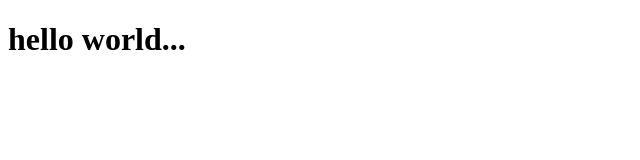
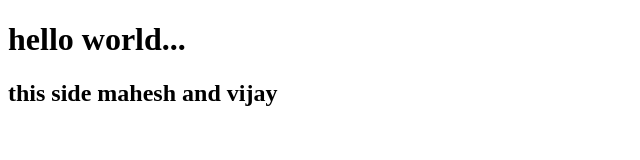
Before and after one commit to nirmal6312/mahesh-vijay, a plain HTML site: page index.html in a window 1280 px wide. Shown: the whole page, without its empty margins (0-640 px from the left). Drawn offline with Linux system fonts and the light colour scheme.

Commit message:
first commit

```diff
--- a/index.html
+++ b/index.html
@@ -7,6 +7,7 @@
 </head>
 <body>
     <h1>hello world...</h1>
+    <h2>this side mahesh and vijay </h2>
 
 </body>
 </html>
```
